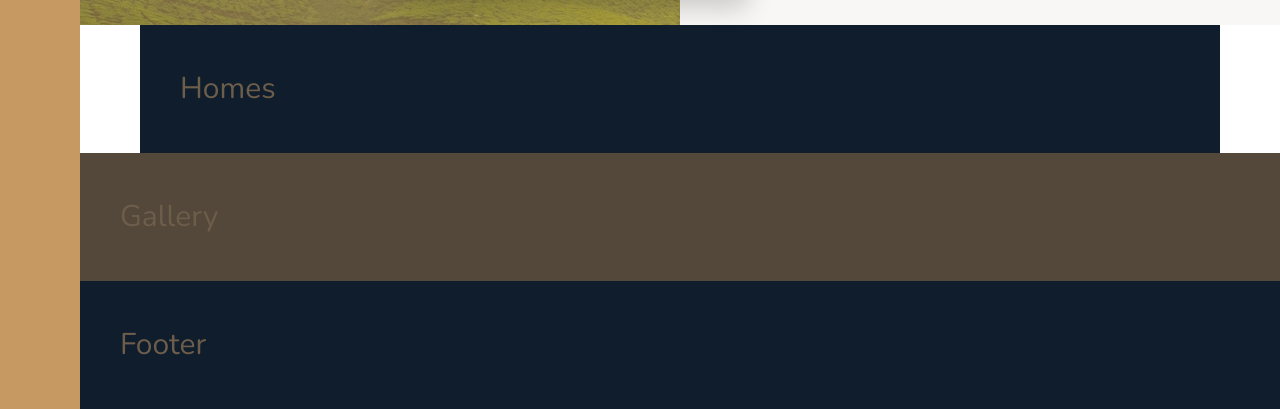
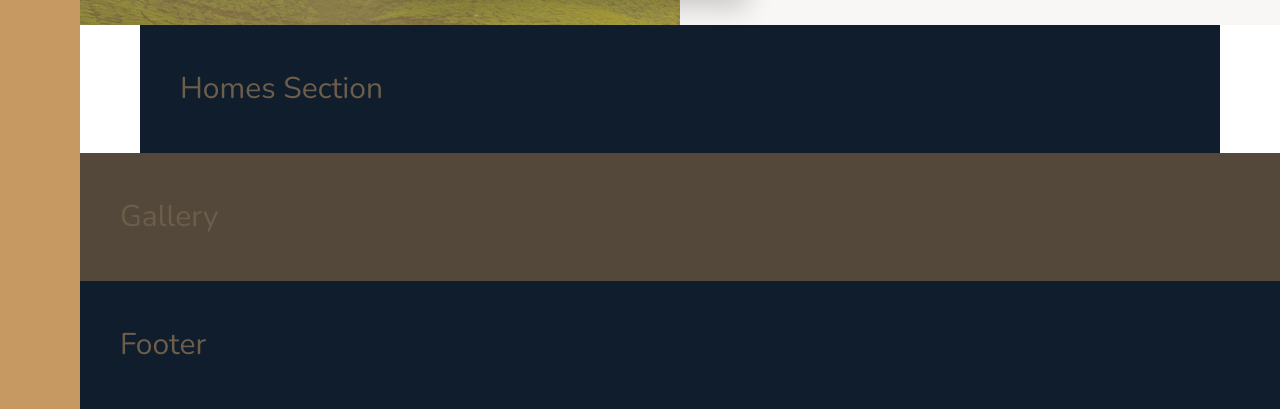
Before and after one commit to anasbajjouk/UPH, a website: page index.html in a window 1280 px wide. Shown: the part 2205-2614 px from the top of the page. Drawn offline with nearby package versions, Linux system fonts and the light colour scheme.

```diff
--- a/index.html
+++ b/index.html
@@ -113,7 +113,7 @@
       </p>
       <button class="btn">Find your own home</button>
     </div>
-    <section class="homes">Homes</section>
+    <section class="homes">Homes Section</section>
     <section class="gallery">Gallery</section>
     <footer class="footer">Footer</footer>
   </body>
```
